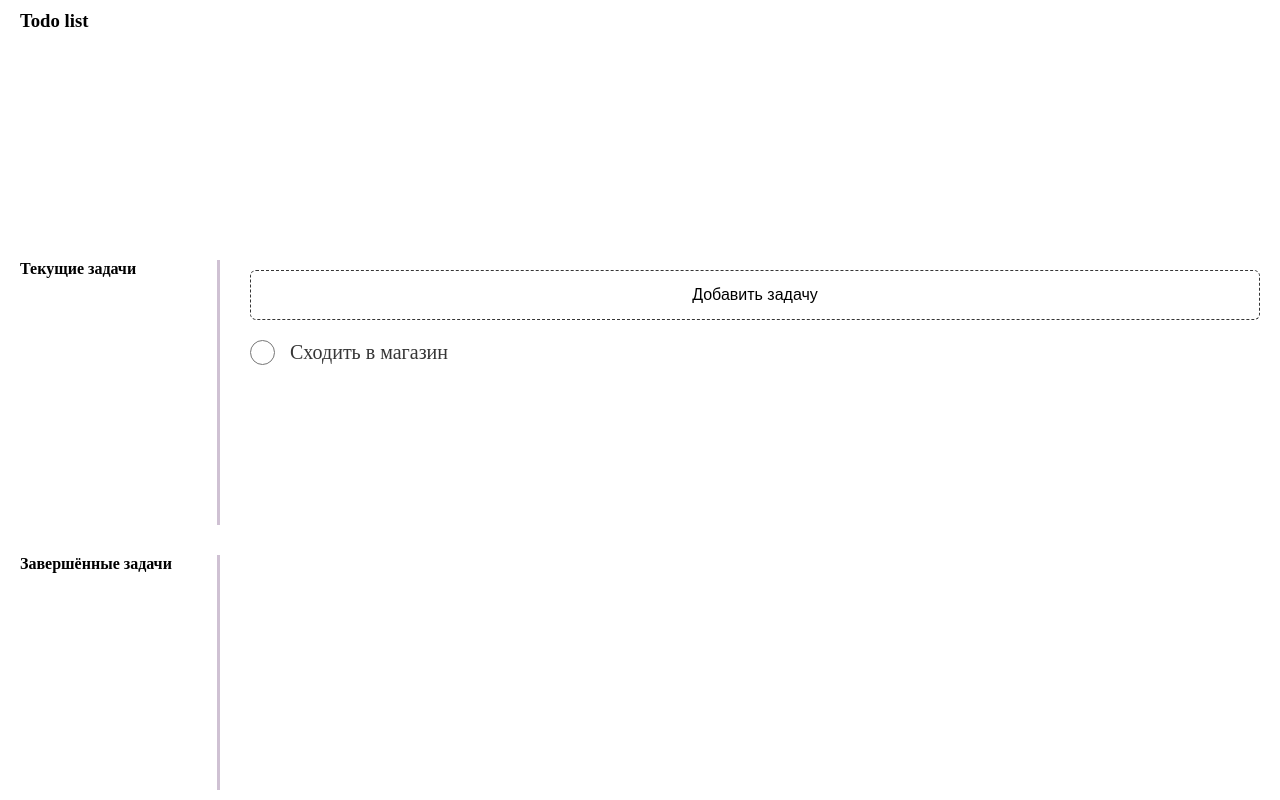
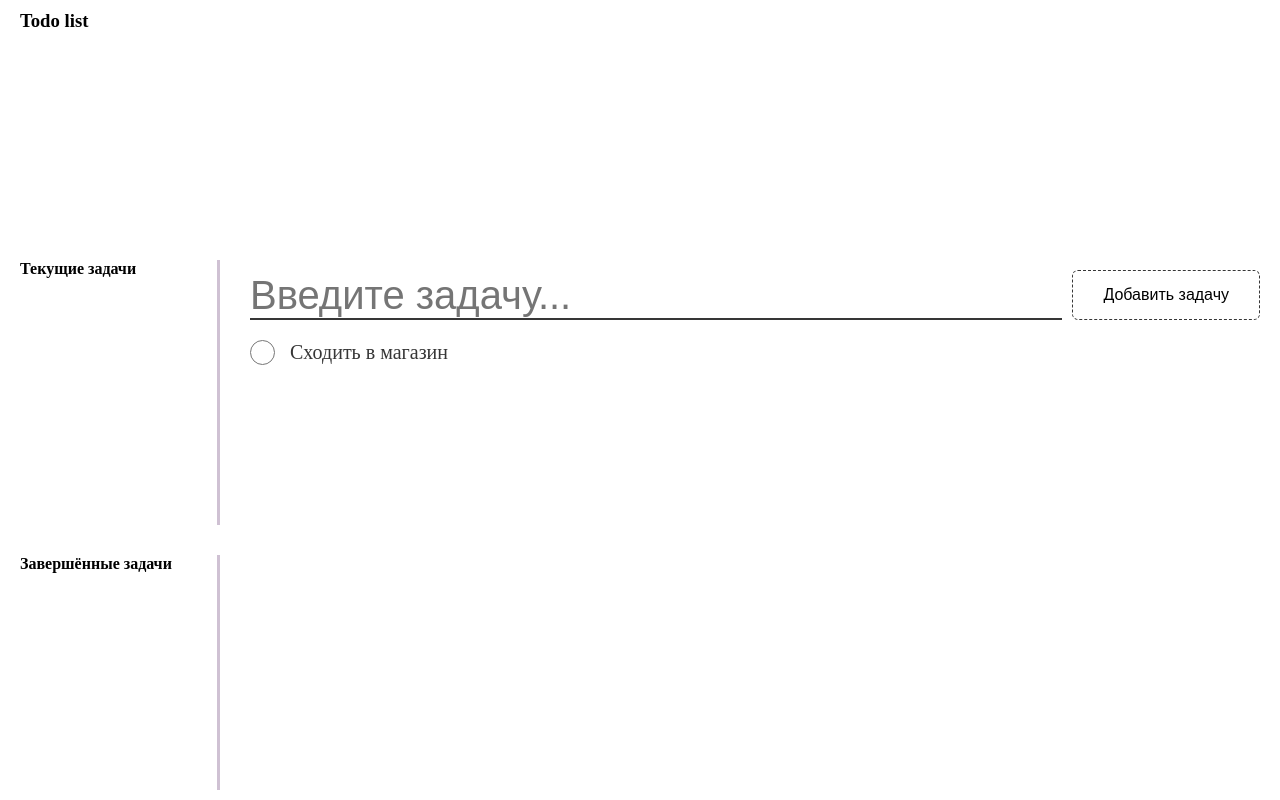
Before and after one commit to sominiac/to-do-react-redux, a React app: page / in a window 1280 px wide. Built offline with nearby package versions, Linux system fonts and the light colour scheme.

Commit message:
feat(Tasks): добавил функционал для добавления новой задачи

```diff
--- a/src/App.js
+++ b/src/App.js
@@ -35,6 +35,7 @@ function App() {
                         <Tasks
                             tasksList={tasks}
                             toggleTaskState={toggleTaskState}
+                            setTasks={setTasks}
                             isCurrentTasks/>
                         <Tasks
                             tasksList={completedTasks}
--- a/src/components/Tasks/index.jsx
+++ b/src/components/Tasks/index.jsx
@@ -1,15 +1,20 @@
-import Task from "../Task"
+import Task from "../Task";
+import AddTask from "../AddTask";
 
 import styles from "./Tasks.module.scss";
 
-export default function Tasks({isCurrentTasks, tasksList, toggleTaskState}) {
+export default function Tasks({isCurrentTasks, tasksList, toggleTaskState, setTasks}) {
     const CURRENT_TASKS_TITLE = "Текущие задачи";
     const COMPLETED_TASKS_TITLE = "Завершённые задачи";
     const tasksTitle = isCurrentTasks ? CURRENT_TASKS_TITLE : COMPLETED_TASKS_TITLE;
 
     const _toggleTaskState = (task) => {
         toggleTaskState(tasksList, task, isCurrentTasks);
-    }
+    };
+
+    const onAddNewTask = (taskText) => {
+        setTasks([...tasksList, {id: `${taskText}${tasksList.length}`, text: taskText}]);
+    };
 
     return (
         <section className={`${styles.tasks} ${isCurrentTasks ? "current-tasks" : styles.completedTasks}`}>
@@ -17,12 +22,12 @@ export default function Tasks({isCurrentTasks, tasksList, toggleTaskState}) {
                 <h4 className={styles.tasks__title} title={tasksTitle}>{tasksTitle}</h4>
             </div>
             <ul className={styles.tasks__list}>
-                <li className="tasks__list-element">
-                    {isCurrentTasks && <button className={styles.tasks__addTaskButton}>Добавить задачу</button>}
+                <li>
+                    {isCurrentTasks && <AddTask addNewTask={onAddNewTask}/>}
                 </li>
                 {tasksList.map((task) => {
                     return (
-                        <li className="tasks__list-element" key={task.id}>
+                        <li className={styles.tasks__listElement} key={task.id}>
                             <Task
                                 task={task}
                                 toggleTaskState={_toggleTaskState}/>
```
